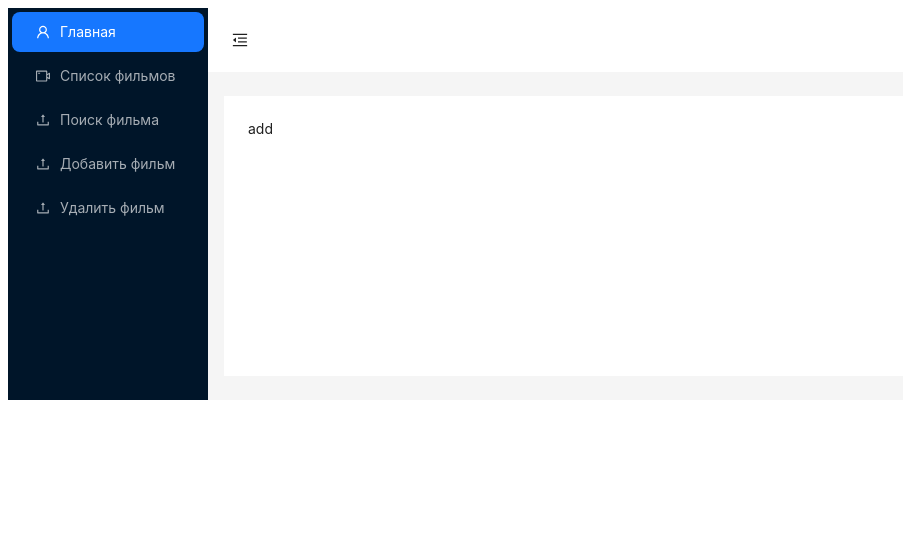
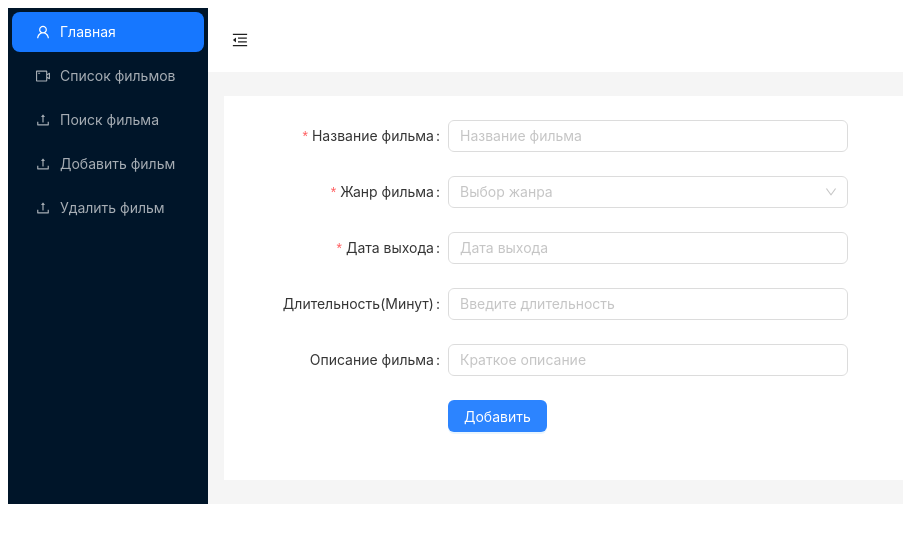
Before and after one commit to Pr1ntel/library_films_front, a React (Create React App) app: page /secure/add-films in a window 1280 px wide. Shown: the top 542 px of the page, without its empty margins (0-903 px from the left). Built offline with nearby package versions, Linux system fonts and the light colour scheme.

Commit message:
update add films

```diff
--- a/src/components/pages/optional_film/AddFilms.jsx
+++ b/src/components/pages/optional_film/AddFilms.jsx
@@ -1,11 +1,210 @@
-import React from 'react';
+import React, {useEffect, useState} from 'react';
+import {Button, Col, Form, Input, Row, Select} from 'antd';
+import {useNavigate} from "react-router-dom";
+
+
+
+const layout = {
+    labelCol: {
+        span: 8,
+    },
+    wrapperCol: {
+        span: 16,
+    },
+};
+
+const validateMessages = {
+    required: '${label} is required!',
+    types: {
+        email: '${label} is not a valid email!',
+        number: '${label} is not a valid number!',
+    },
+    number: {
+        range: '${label} должна быть от ${min} до ${max}',
+    },
+};
+
+const onChange = (value) => {
+    console.log(`selected ${value}`);
+};
+const onSearch = (value) => {
+    console.log('search:', value);
+};
 
 const AddFilms = () => {
+    let [nameFilms, setNameFilms] = useState("");
+    let [releaseDate, setReleaseDate] = useState("");
+    let [durationFilm, setDurationFilm] = useState("");
+    let [styleFilm, setStyleFilm] = useState("");
+    let [descriptionFilm, setDescriptionFilm] = useState("");
+    let photoFilm = ``;
+
+
+    let [data, setData] = useState([]);
+
+    /*let filmsApiWorker = new FilmsApiWorker();*/
+
+
+    const onFinish = (value) => {
+        console.log(value);
+    };
+    const addFilmsItem = () => {
+        let filmsItem = {
+            nameFilms,
+            releaseDate,
+            descriptionFilm,
+            durationFilm,
+            photoFilm,
+            styleFilm
+        };
+        console.log(filmsItem);
+
+        filmsApiWorker.addNewFilm(filmsItem)
+            .then(response => {
+                console.log(200);
+            })
+            .catch(error => {
+                console.log("addFilm ERRRROR");
+            });
+    }
+    const navigate = useNavigate()
     return (
         <div>
-            add
+            <Row>
+                <Col span={24}>
+                    <div style={{opacity: 0.9}}>
+
+                        <Form
+                            {...layout}
+                            name="nest-messages"
+                            onFinish={onFinish}
+                            style={{
+                                maxWidth: 600,
+                            }}
+                            validateMessages={validateMessages}
+                        >
+                            <Form.Item
+                                name={['nameFilms']}
+                                label="Название фильма"
+                                rules={[
+                                    {
+                                        required: true,
+                                        message: "Введите название фильма!"
+                                    },
+                                ]}
+                            >
+                                <Input value={nameFilms}
+                                       placeholder="Название фильма"
+                                       onChange={event => {
+                                           setNameFilms(event.target.value);
+                                           console.log(nameFilms);
+                                       }}/>
+                            </Form.Item>
+                            <Form.Item
+                                name={['styleFilm']}
+                                label="Жанр фильма"
+                                rules={[
+                                    {
+                                        required: true,
+                                        message: "Введите жанр фильма!"
+                                    },
+                                ]}
+                            >
+                                <Select
+                                    showSearch
+                                    placeholder="Выбор жанра"
+                                    optionFilterProp="children"
+                                    onChange={onChange}
+                                    onSearch={onSearch}
+                                    filterOption={(input, option) =>
+                                        (option?.label ?? '').toLowerCase().includes(input.toLowerCase())
+                                    }
+                                    options={[
+                                        {
+                                            value: '1',
+                                            label: 'Боевик',
+                                        },
+                                        {
+                                            value: '2',
+                                            label: 'Хоррор',
+                                        },
+                                        {
+                                            value: '3',
+                                            label: 'Комедия',
+                                        },
+                                        {
+                                            value: '4',
+                                            label: 'Исторический', /*поправить нумерацию из бд*/
+                                        },
+
+                                    ]}
+                                />
+                            </Form.Item>
+                            <Form.Item
+                                name={['releaseDate']}
+                                label="Дата выхода"
+                                rules={[
+                                    {
+                                        required: true,
+                                        message: "Введите дату выхода фильма!"
+                                    },
+                                ]}
+                            >
+                                <Input value={releaseDate}
+                                       placeholder="Дата выхода"
+                                       onChange={event => {
+                                           setReleaseDate(event.target.value);
+                                           console.log(releaseDate);
+                                       }}/>
+                            </Form.Item>
+                            <Form.Item
+                                name={['durationFilm']}
+                                label="Длительность(Минут)"
+                            >
+                                <Input value={durationFilm}
+                                       placeholder="Введите длительность"
+                                       onChange={event => {
+                                           setDurationFilm(event.target.value);
+                                           console.log(durationFilm)
+                                       }}/>
+                            </Form.Item>
+                            <Form.Item
+                                name={['descriptionFilm']}
+                                label="Описание фильма"
+                                rules={[
+                                    {
+                                        required: false ,
+                                        message: "Введите описание фильма!",
+                                    },
+                                ]}
+                            >
+                                <Input value={descriptionFilm}
+                                       placeholder="Краткое описание"
+                                       onChange={event => {
+                                           setDescriptionFilm(event.target.value);
+                                           console.log(descriptionFilm)
+                                       }}/>
+                            </Form.Item>
+                            <Form.Item
+                                wrapperCol={{
+                                    ...layout.wrapperCol,
+                                    offset: 8,
+                                }}
+                            >
+                                <Button type="primary" htmlType="submit"
+                                        onClick={addFilmsItem}
+                                >
+                                    Добавить
+                                </Button>
+
+                            </Form.Item>
+                        </Form>
+                    </div>
+                </Col>
+            </Row>
         </div>
-    );
+    )
 };
 
+
 export default AddFilms;
--- a/src/components/secure/SecureLayout.jsx
+++ b/src/components/secure/SecureLayout.jsx
@@ -92,7 +92,7 @@ const SecureLayout = () => {
                         minHeight: 280,
                         background: colorBgContainer,
                     }}
-                >
+             >
                     <Outlet/>
                 </Content>
             </Layout>
```
